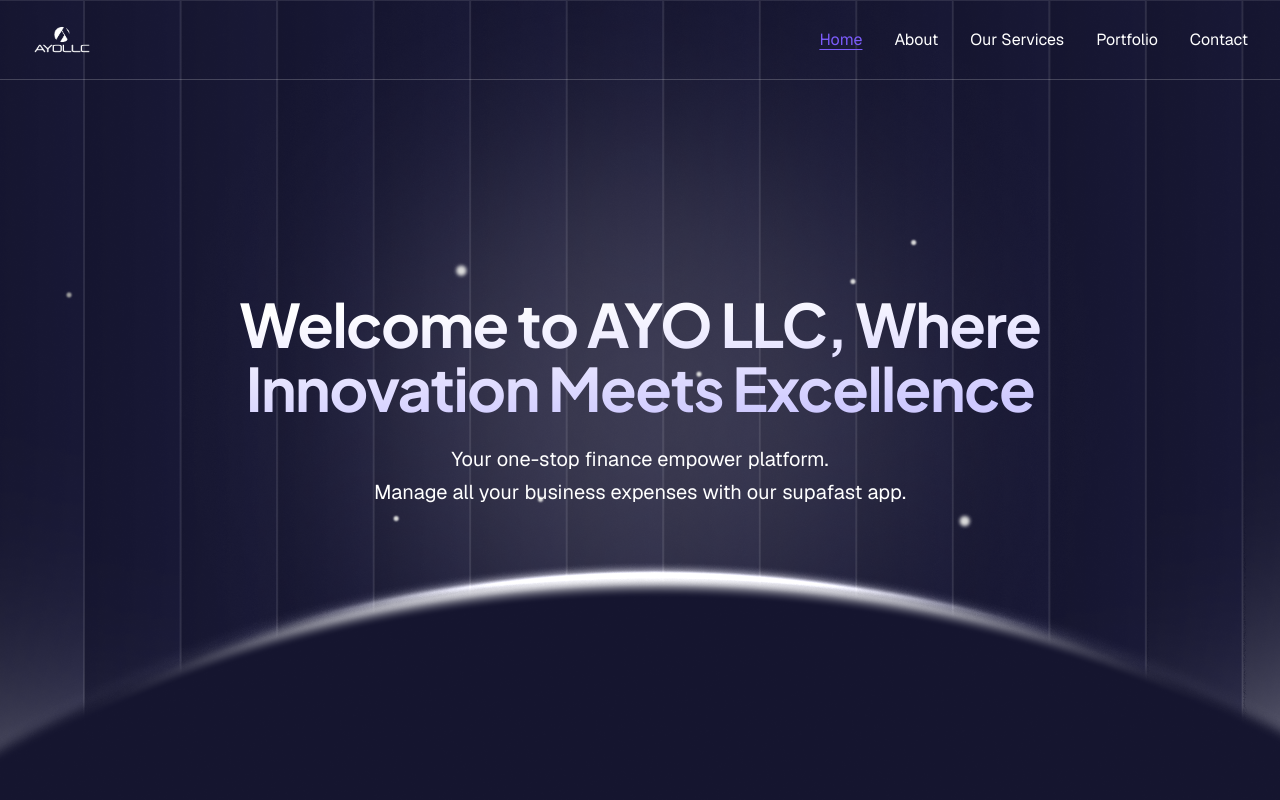
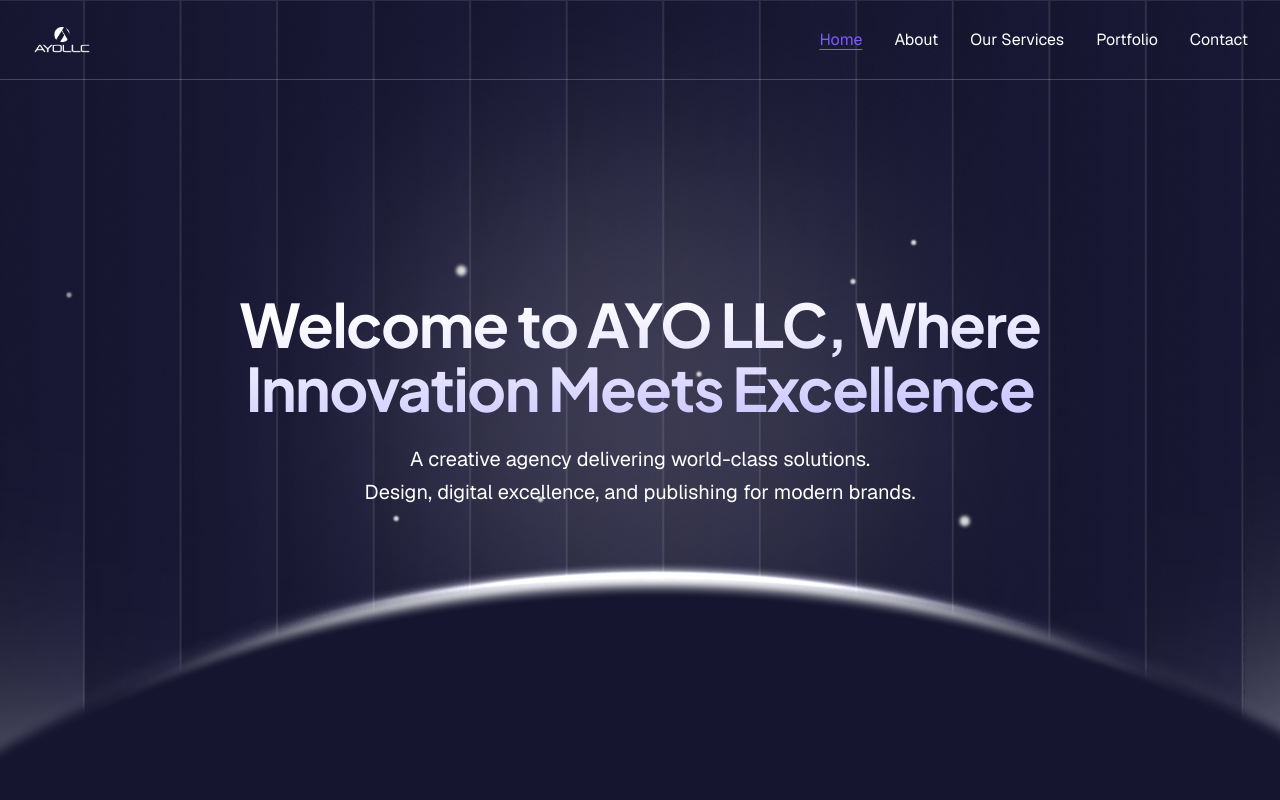
Before and after one commit to AyodEji-09/ayo-llc, a Next.js app: page / in a window 1280 px wide. Shown: the top 800 px of the page. Built offline with nearby package versions, Linux system fonts and the light colour scheme.

Commit message:
feat: update homepage tagline to reflect agency's services

```diff
--- a/app/page.tsx
+++ b/app/page.tsx
@@ -38,8 +38,9 @@
             data-aos-duration="800"
             className="max-w-xl text-lg leading-relaxed font-normal text-white sm:text-xl"
           >
-            Your one-stop finance empower platform.
-            <br /> Manage all your business expenses with our supafast app.
+            A creative agency delivering world-class solutions.
+            <br />
+            Design, digital excellence, and publishing for modern brands.
           </p>
         </div>
       </section>
```
